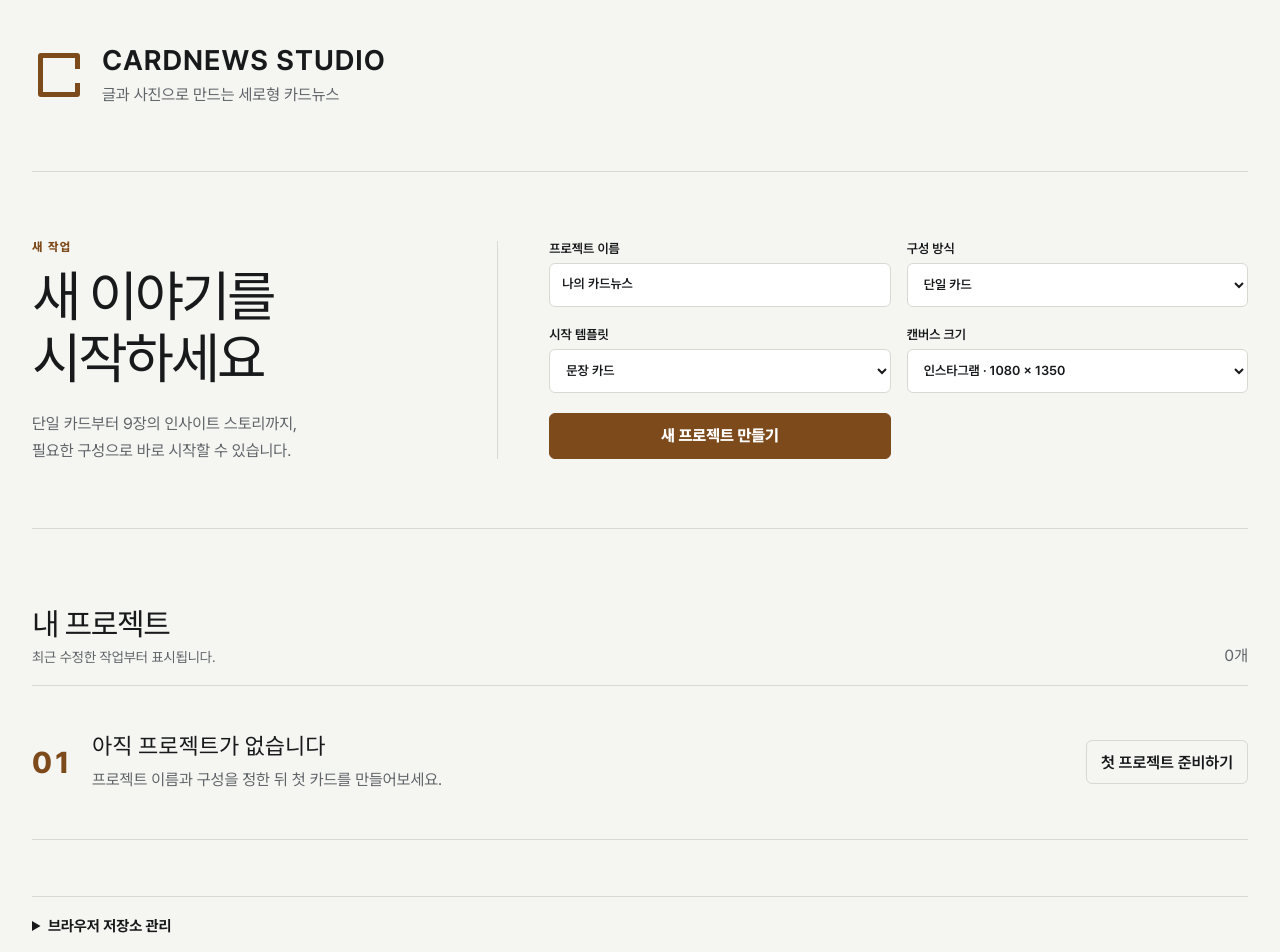
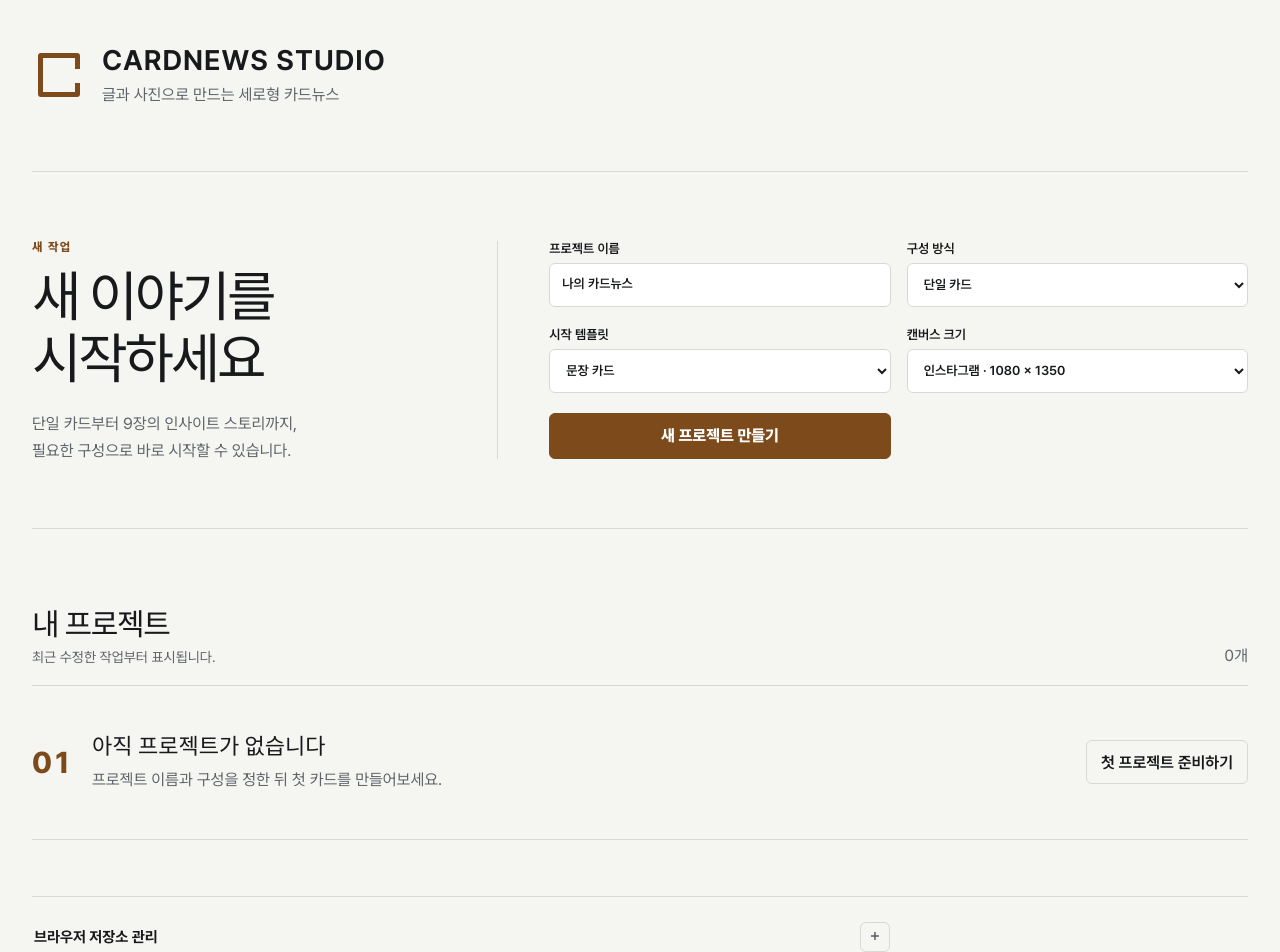
Before and after one commit to puleun58-collab/cardnews-studio, a React (Vite) app: page / in a window 1280 px wide. Shown: the top 952 px of the page. Built offline with nearby package versions, Linux system fonts and the light colour scheme; a web font is replaced by a local one.

Commit message:
저장소 관리 토글과 문장 줄바꿈 개선

```diff
--- a/src/App.tsx
+++ b/src/App.tsx
@@ -49,11 +49,11 @@ function StorageManagement() {
       <div className="storage-backup-options" aria-label="JSON 백업 형식">
         <button type="button" className="backup-option is-recommended" onClick={backup}>
           <span className="backup-option-heading">이미지 포함 전체 백업 <small>권장</small></span>
-          <span>프로젝트, 디자인, 모든 이미지를 함께 저장합니다. 다른 브라우저에서도 완전히 복구할 수 있습니다.</span>
+          <span>프로젝트, 디자인, 모든 이미지를 함께 저장합니다. 다른 브라우저에서도 <span className="keep-together">완전히 복구할 수 있습니다.</span></span>
         </button>
         <button type="button" className="backup-option" onClick={lightweightBackup}>
           <span className="backup-option-heading">이미지 제외 경량 백업</span>
-          <span>텍스트와 디자인만 저장합니다. 파일은 작지만 업로드한 이미지는 복구되지 않습니다.</span>
+          <span>텍스트와 디자인만 저장합니다. 파일은 작지만 업로드한 이미지는 <span className="keep-together">복구되지 않습니다.</span></span>
         </button>
       </div>
       <div className="button-row storage-maintenance-actions">
--- a/src/styles/app.css
+++ b/src/styles/app.css
@@ -300,7 +300,39 @@ input[type="checkbox"] { accent-color: var(--ui-accent); }
 .home > .storage-warning:not(.is-error) .storage-warning-actions .storage-backup-action { border-color: var(--ui-accent); background: var(--ui-accent); color: #ffffff; }
 .home > .storage-warning:not(.is-error) .storage-warning-actions .storage-backup-action:hover:not(:disabled) { border-color: #643711; background: #643711; color: #ffffff; }
 .storage-management { margin-top: 56px; border-block: 1px solid var(--ui-border); padding: 20px 0 24px; }
-.storage-management summary { cursor: pointer; font-size: 15px; font-weight: 700; }
+.storage-management summary {
+  width: min(860px, 100%);
+  min-height: 40px;
+  display: flex;
+  align-items: center;
+  justify-content: space-between;
+  gap: 16px;
+  border-radius: var(--radius-control);
+  padding: 4px 2px;
+  list-style: none;
+  cursor: pointer;
+  font-size: 15px;
+  font-weight: 700;
+}
+.storage-management summary::-webkit-details-marker { display: none; }
+.storage-management summary::after {
+  content: "＋";
+  width: 28px;
+  height: 28px;
+  display: grid;
+  flex: 0 0 auto;
+  place-items: center;
+  border: 1px solid var(--ui-border);
+  border-radius: var(--radius-control);
+  color: var(--ui-text-muted);
+  font-size: 17px;
+  font-weight: 500;
+  line-height: 1;
+  transition: border-color var(--transition), background-color var(--transition), color var(--transition);
+}
+.storage-management[open] summary::after { content: "−"; }
+.storage-management summary:hover::after { border-color: var(--ui-border-strong); background: var(--ui-surface-raised); color: var(--ui-text); }
+.storage-management summary:focus-visible { outline: 0; box-shadow: var(--focus-ring); }
 .storage-management > p { max-width: 760px; margin: 10px 0 18px; color: var(--ui-text-muted); font-size: 13px; line-height: 1.6; }
 .storage-backup-options { width: min(860px, 100%); display: grid; grid-template-columns: repeat(2, minmax(0, 1fr)); gap: 12px; }
 .backup-option {
@@ -319,6 +351,7 @@ input[type="checkbox"] { accent-color: var(--ui-accent); }
 .backup-option-heading { color: var(--ui-text); font-size: 14px; font-weight: 750; }
 .backup-option-heading small { margin-left: 6px; color: var(--ui-accent); font-size: 10px; font-weight: 750; }
 .backup-option > span:last-child { color: var(--ui-text-muted); font-size: 12px; font-weight: 500; line-height: 1.55; }
+.keep-together { white-space: nowrap; }
 .storage-maintenance-actions { margin-top: 14px; }
 .storage-maintenance-actions button { min-height: 38px; padding-block: 7px; font-size: 12px; }
 
```
Also changed, not shown: 1 other file (tests, documents, lock files or other folders).
